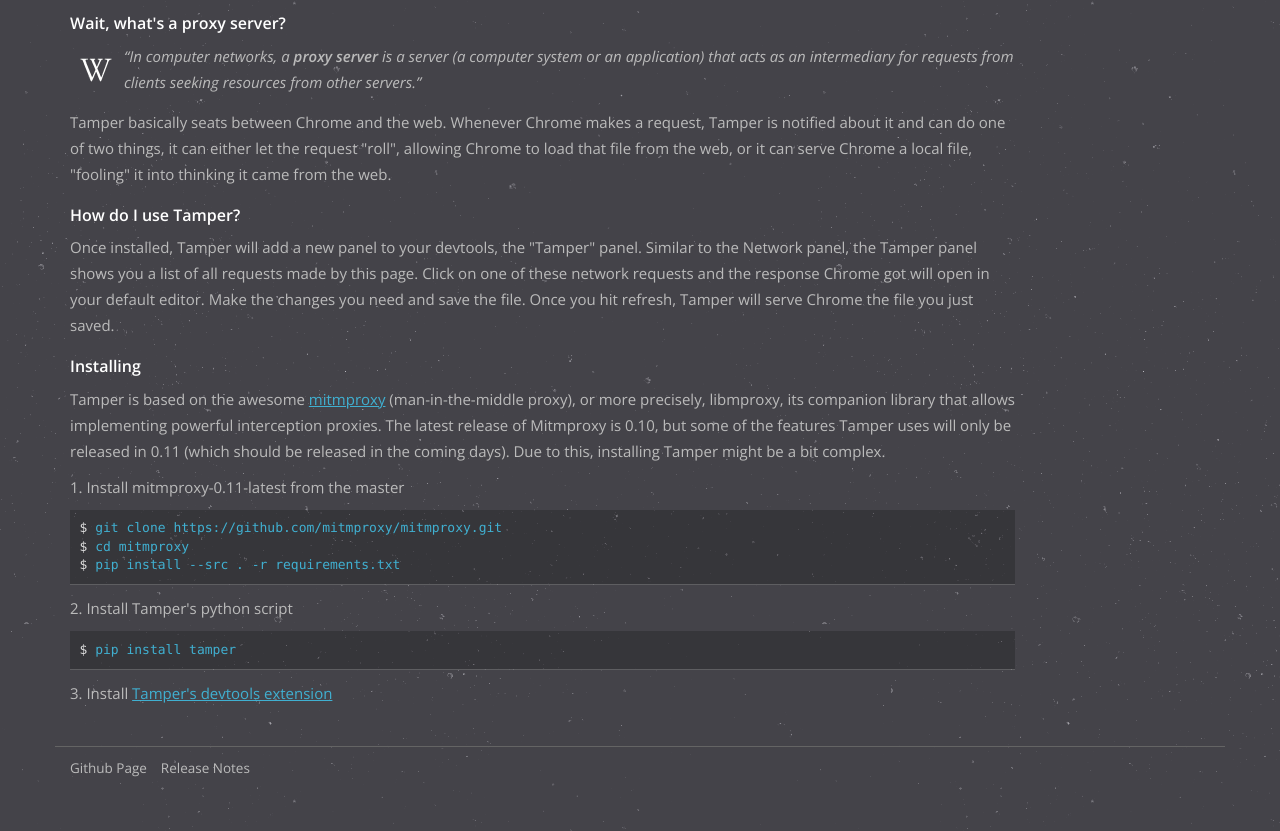
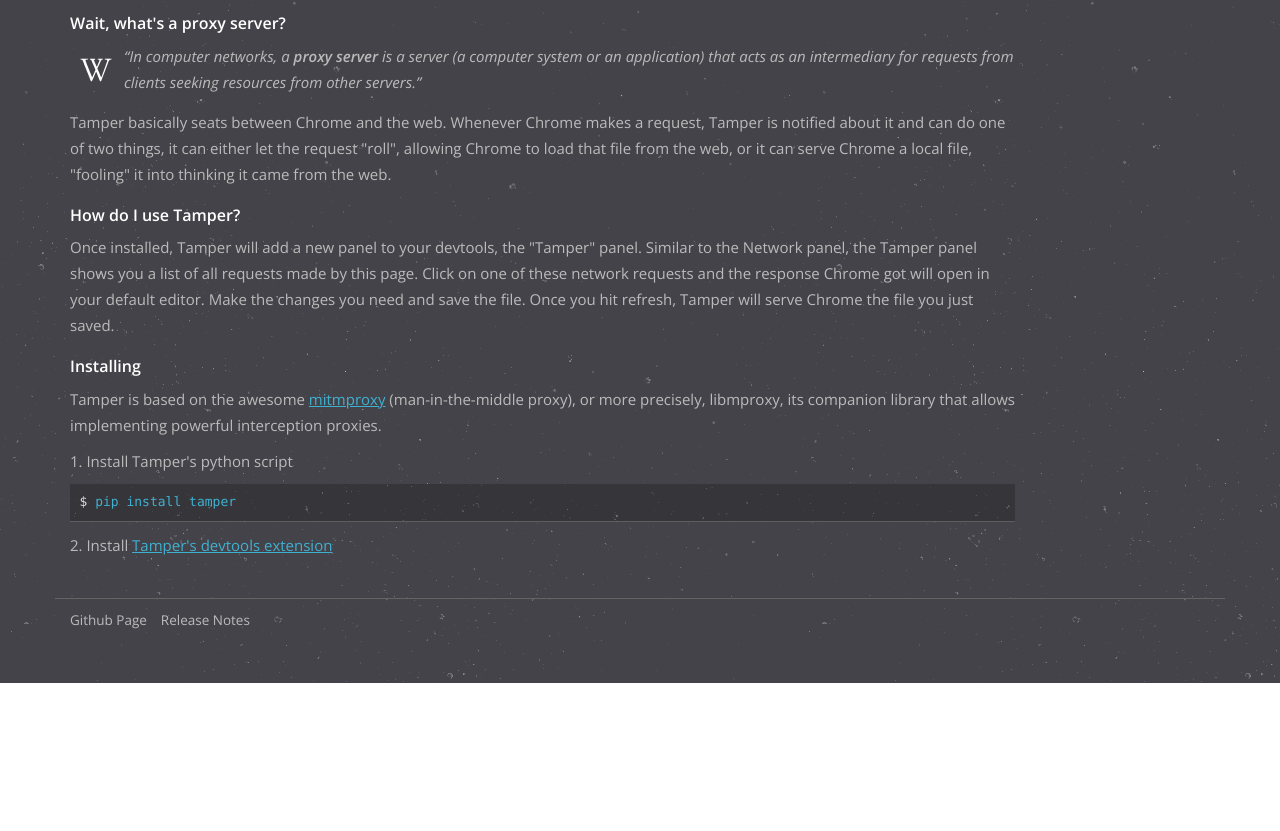
Before and after one commit to dutzi/tamper, a plain HTML site: page index.html in a window 1280 px wide. Shown: the part 599-1430 px from the top of the page. After the commit the page ends 1282 px from the top, so only its background shows below. Drawn offline with nearby package versions, Linux system fonts and the light colour scheme.

Commit message:
Removed mitmproxy installation stage
No longer needed since 0.11 was released

```diff
--- a/index.html
+++ b/index.html
@@ -97,12 +97,10 @@
 						<h3>How do I use Tamper?</h3>
 						<p>Once installed, Tamper will add a new panel to your devtools, the "Tamper" panel. Similar to the Network panel, the Tamper panel shows you a list of all requests made by this page. Click on one of these network requests and the response Chrome got will open in your default editor. Make the changes you need and save the file. Once you hit refresh, Tamper will serve Chrome the file you just saved.</p>
 						<h3>Installing</h3>
-						<p>Tamper is based on the awesome <a href="http://mitmproxy.org/">mitmproxy</a> (man-in-the-middle proxy), or more precisely, libmproxy, its companion library that allows implementing powerful interception proxies. The latest release of Mitmproxy is 0.10, but some of the features Tamper uses will only be released in 0.11 (which should be released in the coming days). Due to this, installing Tamper might be a bit complex.</p>
-						<p>1. Install mitmproxy-0.11-latest from the master</p>
-						<pre><span class="prompt"></span>git clone https://github.com/mitmproxy/mitmproxy.git<br/><span class="prompt"></span>cd mitmproxy<br/><span class="prompt"></span>pip install --src . -r requirements.txt</pre>
-						<p>2. Install Tamper's python script</p>
+						<p>Tamper is based on the awesome <a href="http://mitmproxy.org/">mitmproxy</a> (man-in-the-middle proxy), or more precisely, libmproxy, its companion library that allows implementing powerful interception proxies.</p>
+						<p>1. Install Tamper's python script</p>
 						<pre><span class="prompt"></span>pip install tamper</pre>
-						<p>3. Install <a href="https://chrome.google.com/webstore/detail/tamper/mabhojhgigkmnkppkncbkblecnnanfmd" target="_blank">Tamper's devtools extension</a></p>
+						<p>2. Install <a href="https://chrome.google.com/webstore/detail/tamper/mabhojhgigkmnkppkncbkblecnnanfmd" target="_blank">Tamper's devtools extension</a></p>
 					</div>
 				</div>
 			</div>
```
